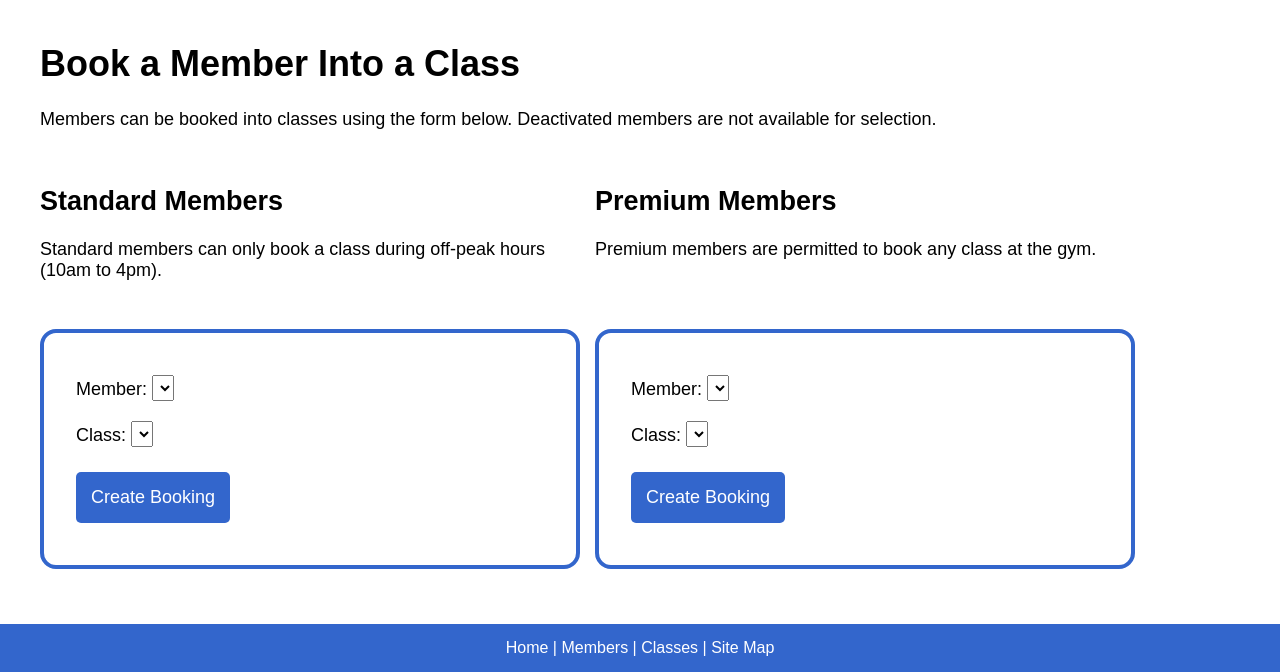
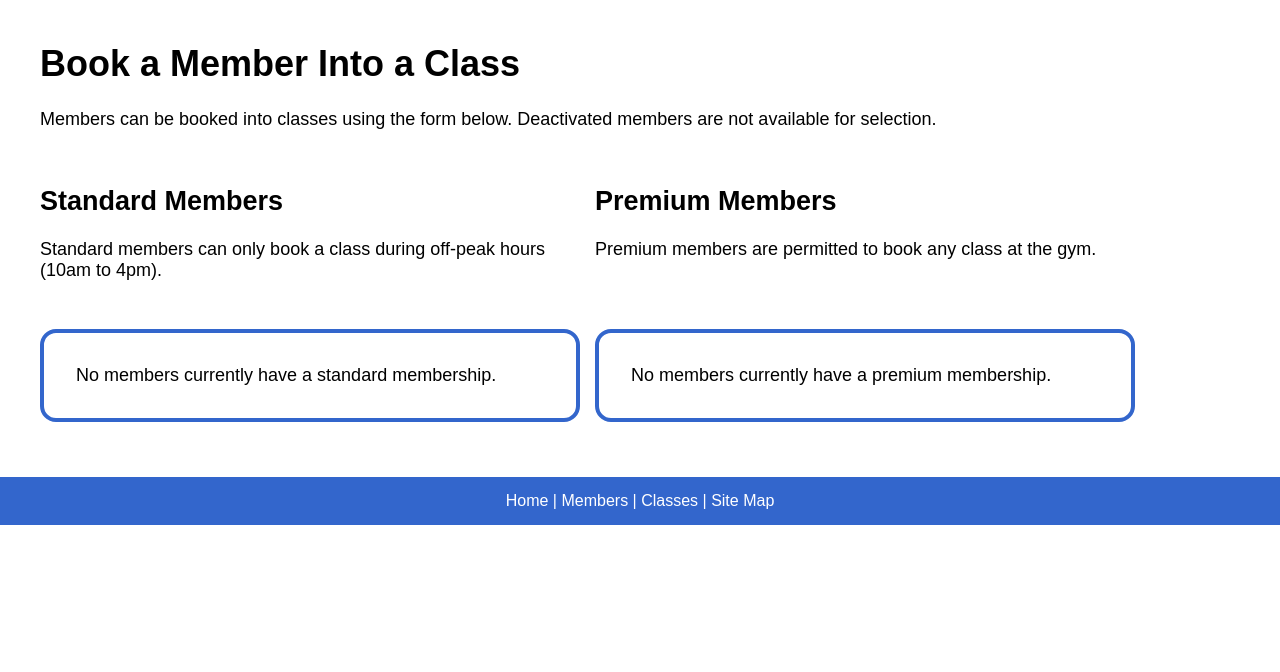
Before and after one commit to kevinmuldoon-github/gym-membership-system, a Flask app: page /bookings/new_booking in a window 1280 px wide. Shown: the part 204-876 px from the top of the page. After the commit the page ends 729 px from the top, so only its background shows below. Run offline with Flask 2, Linux system fonts and the light colour scheme; data that the repository does not hold is empty; some libraries are stand-ins or nearby versions; some web fonts are replaced.

Commit message:
Created if function for when no members are available for a booking

```diff
--- a/controllers/booking_controller.py
+++ b/controllers/booking_controller.py
@@ -50,9 +50,11 @@ def edit_booking(id):
 @bookings_blueprint.route("/bookings/new_booking", methods = ['GET'])
 def new_booking_page():
     members = member_repository.select_active_members()
+    number_standard_active_members = len(member_repository.select_standard_active_members())
+    number_premium_active_members = len(member_repository.select_premium_active_members())
     off_peak_activities = activity_repository.select_off_peak_activities()
     activities = activity_repository.select_all()
-    return render_template("bookings/new_booking.html" , title = "Book a Member Into a Class", members = members , off_peak_activities = off_peak_activities , activities = activities)
+    return render_template("bookings/new_booking.html" , title = "Book a Member Into a Class", members = members , number_standard_active_members = number_standard_active_members , number_premium_active_members = number_premium_active_members ,  off_peak_activities = off_peak_activities , activities = activities)
 
 # Function to create a new booking from a form submission
 @bookings_blueprint.route("/bookings" , methods = ['POST'])
--- a/repositories/member_repository.py
+++ b/repositories/member_repository.py
@@ -52,6 +52,30 @@ def select_active_members():
         members.append(member)
     return members
 
+# Function to select standard members
+def select_standard_active_members():
+    members = []
+    sql = "SELECT * FROM members WHERE premium = %s AND deactivated = %s"
+    values = ['False' , 'False']
+    results = run_sql(sql, values)
+
+    for result in results:
+        member = Member(result['name'] , result['premium'] , result['deactivated'], result['id'])
+        members.append(member)
+    return members
+
+# Function to select premium members
+def select_premium_active_members():
+    members = []
+    sql = "SELECT * FROM members WHERE premium = %s AND deactivated = %s"
+    values = ['True' , 'False']
+    results = run_sql(sql, values)
+
+    for result in results:
+        member = Member(result['name'] , result['premium'] , result['deactivated'], result['id'])
+        members.append(member)
+    return members
+
 # Function to delete a specific gym member
 def delete(id):
     sql = "DELETE FROM members WHERE id = %s"
--- a/static/style.css
+++ b/static/style.css
@@ -197,6 +197,7 @@ input[type=submit]:hover {
 .booking-box{
     margin:15px 15px 15px 0;
     width:45%;
+
 }
 
 /* View, Edit and Delete Buttons */
--- a/templates/bookings/new_booking.html
+++ b/templates/bookings/new_booking.html
@@ -19,16 +19,18 @@
     <div class="booking-box">
 
     <form action="/bookings" method="post" class="submission">
-
+        {% if number_standard_active_members != 0 %}
         <div>
             <label for="member_id">Member:</label>
             <select id="member_id" name="member_id">
+                {% if number_standard_active_members != 0 %}
                     {% for member in members %}
                         {% if member.premium == False %}
                             <option value="{{member.id}}">{{member.name}} (Standard)</option>
                         {% endif %}
 
                     {% endfor %}
+                {% endif %}
             </select>
         </div>
 
@@ -42,13 +44,18 @@
     </div>
 
     <input type="submit" value="Create Booking" />
+    {% else %}
+    No members currently have a standard membership.
+    {% endif %}
     </form>
+
     </div>
+
 
     <div class="booking-box">
 
         <form action="/bookings" method="post" class="submission">
-
+            {% if number_premium_active_members != 0 %}
         <div>
             <label for="member_id">Member:</label>
             <select id="member_id" name="member_id">
@@ -56,7 +63,6 @@
                         {% if member.premium == True %}
                             <option value="{{member.id}}">{{member.name}} (Premium)</option>
                         {% endif %}
-
                     {% endfor %}
             </select>
         </div>
@@ -71,8 +77,13 @@
         </div>
 
         <input type="submit" value="Create Booking" />
+        {% else %}
+        No members currently have a premium membership.
+        {% endif %}
         </form>
+
         </div>
+
 
 </div>
 
```
Lines whose indentation alone changed are shown as unchanged.
